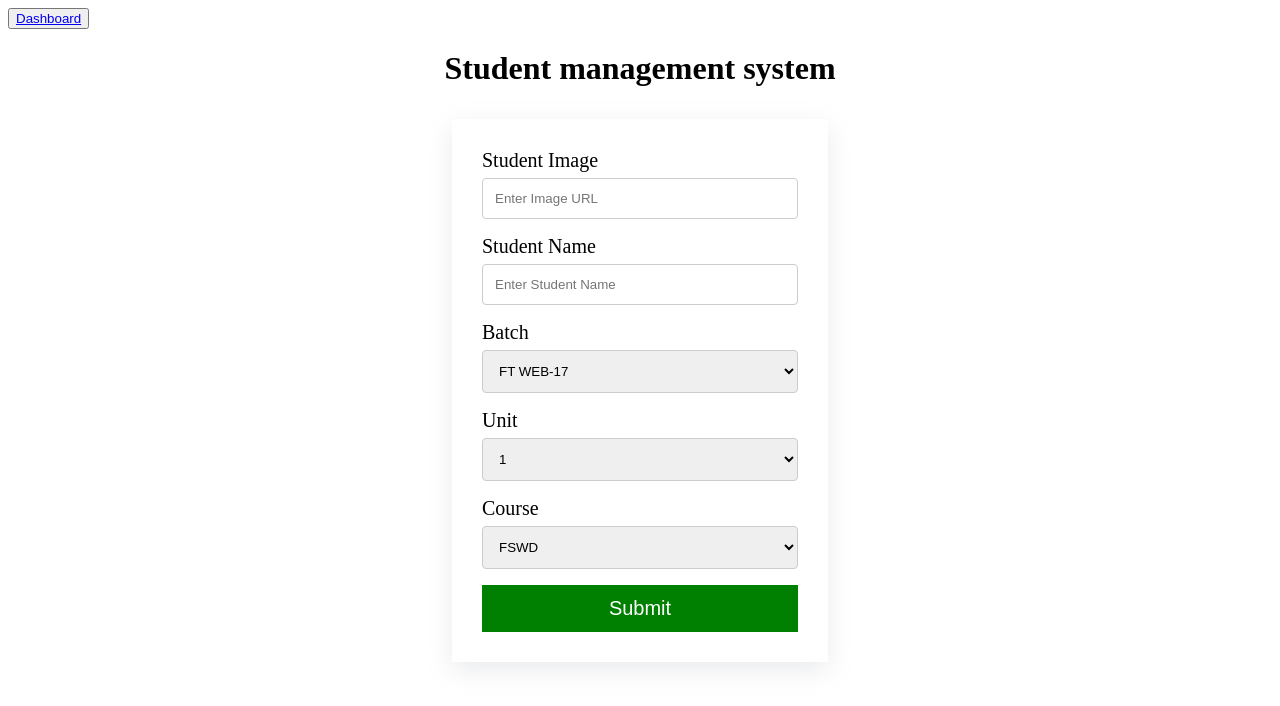
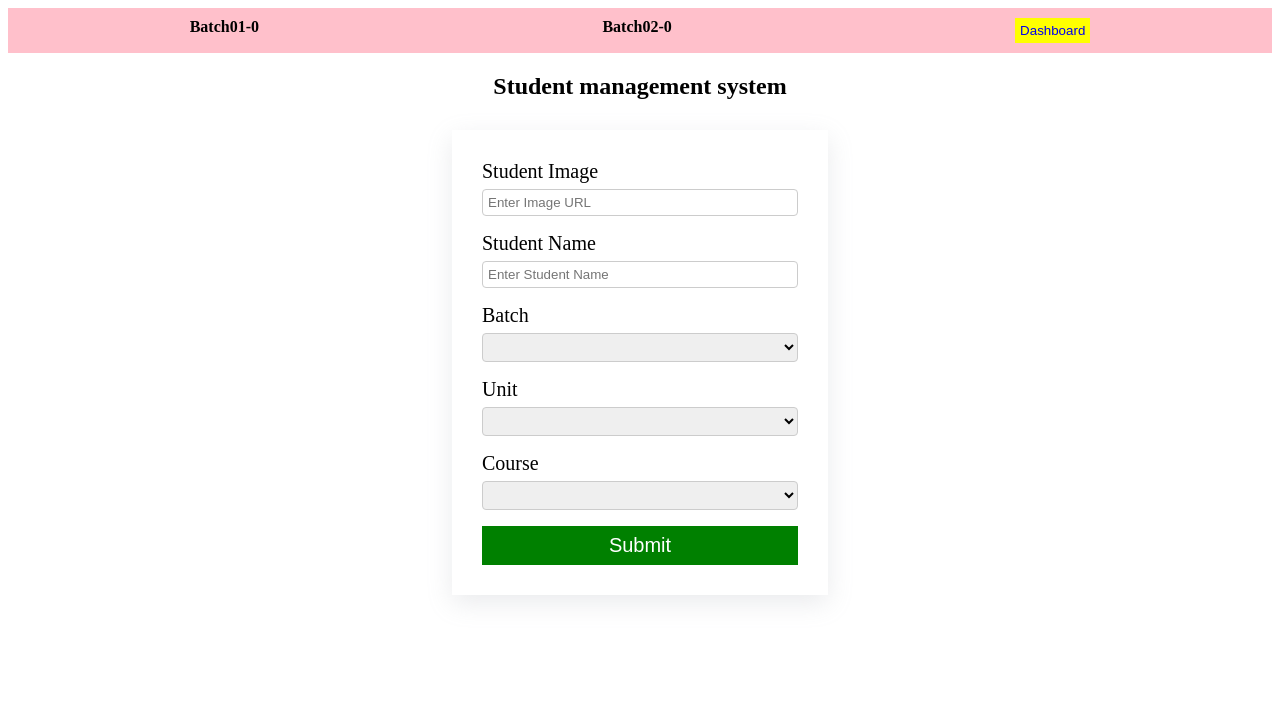
Before and after one commit to Rekha0980/student-management-PSC, a plain HTML site: page index.html in a window 1280 px wide. Drawn offline with Linux system fonts and the light colour scheme.

Commit message:
new chnage

```diff
--- a/index.html
+++ b/index.html
@@ -27,7 +27,7 @@ input[type="url"],
 select,
 textarea {
   width: 100%;
-  padding: 12px;
+  padding: 5px;
   border: 1px solid #ccc;
   border-radius: 4px;
   box-sizing: border-box;
@@ -39,7 +39,7 @@ textarea {
 input[type="submit"] {
   background-color:green;
   color: white;
-  padding: 12px 20px;
+  padding: 8px 10px;
   border: none;
   cursor: pointer;
   width: 100%;
@@ -49,19 +49,40 @@ img {
   height: 100px;
   width: 100px;
 }
-h1{
+h2{
   text-align: center;
+}
+#main{
+  display: flex;
+  background-color: pink;
+  padding: 10px;
+  margin: 0px;
+}
+#main>div{
+  font-weight: bold;
+}
+button{
+  background-color:yellow;
+  color: black;
+  padding: 5px;
+  border: none;
+}
+a{
+  text-decoration: none;
 }
 
     </style>
   </head>
   <body>
+    <div id="main">
+      <div id="satra">Batch01-0</div>
+      <div id="sola">Batch02-0</div>
+      <button ><a href="dashboard.html">Dashboard</a></button>
+    </div>
 
-    <button ><a href="dashboard.html">Dashboard</a></button>
     <p id="para"></p>
-    <h1>Student management system</h1>
-    <div id="batch1"></div>
-    <div id="batch2"></div>
+    <h2>Student management system</h2>
+
   <div>
 
       <form>
@@ -71,23 +92,26 @@ h1{
         <input id="name" type="text" placeholder="Enter Student Name" /><br />
         <label>Batch </label><br />
         <select id="batch">
-          <option value="FT WEB-17">FT WEB-17</option>
-          <option value="FT WEB-16">FT WEB-16</option>
-          <option value="FT WEB-15">FT WEB-15</option>
-          <option value="FT WEB-14">FT WEB-14</option></select><br />
+          <option value=""></option>
+          <option value="Batch01">Batch1</option>
+          <option value="Batch02">Batch2</option>
+          <!-- <option value="FTWEB-15">FT WEB-15</option>
+          <option value="FTWEB-14">FT WEB-14</option>-->
+        </select><br />
           <label>Unit </label><br />
         <select id="unit">
+          <option value=""></option>
             <option value="1">1</option>
             <option value="2">2</option>
             <option value="3">3</option>
             <option value="4">4</option>
-            <option value="5">5</option>
-            <option value="6">6</option></select><br />
+          </select><br />
             <label>Course</label><br />
           <select id="course">
+            <option value=""></option>
             <option value="FSWD">FSWD</option>
             <option value="FSAD">FSAD</option>
-            <option value="DA">DA</option>
+
             </select>
            <br />
     <input type="submit" />
@@ -140,9 +164,22 @@ function calculate(){
   for(var i=0;i<arrr.length;i++){
    obj[arrr[i].batch]++
  }
-console.log(obj)
+return obj
   }
 
-calculate()
+let obj1=calculate()
+console.log(obj1)
+for(var key in obj1){
+  if(key=="Batch01"){
+    document.getElementById(id="satra").innerText=key+"-"+obj1[key]
+  }
+  else if(key=="Batch02"){
+    document.getElementById(id="sola").innerText=key+"-"+obj1[key]
+  }
+}
+
+
+
+
 
 </script>
```
